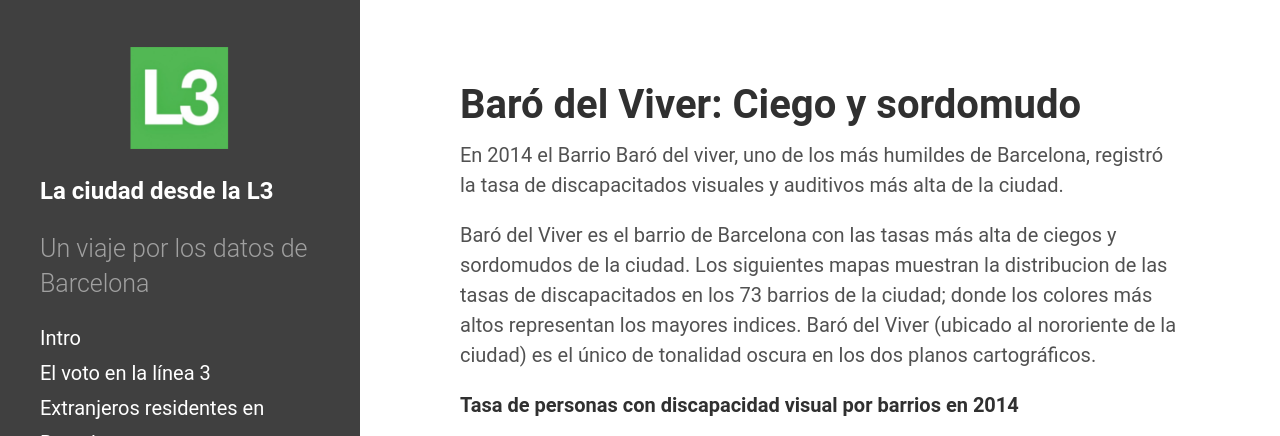
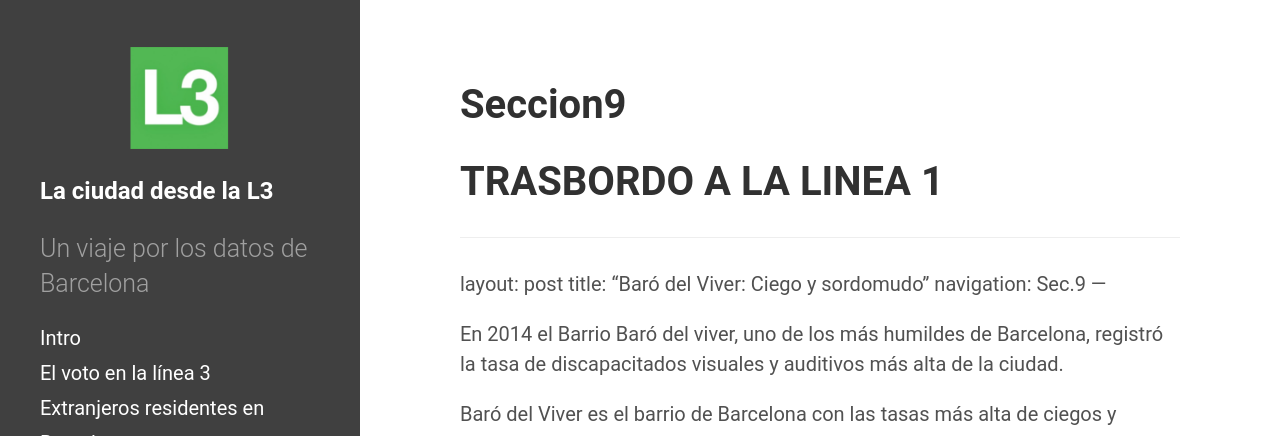
Before and after one commit to mper-bcn-ny/2017-metro, a Jekyll site: the page built from _posts/2017-02-12-seccion9.md, in a window 1280 px wide and 900 px high, cut to the strip 0-436 px from the top of the window. Built offline with Jekyll 4.4.1, drawn with Linux system fonts in a browser that asks for light colours; our own code applies the rules of GitHub Pages for plain Markdown files.

Commit message:
Update 2017-02-12-seccion9.md

```diff
--- a/_posts/2017-02-12-seccion9.md
+++ b/_posts/2017-02-12-seccion9.md
@@ -1,3 +1,5 @@
+# TRASBORDO A LA LINEA 1 #
+
 ---
 layout: post
 title: "Baró del Viver: Ciego y sordomudo"
```
